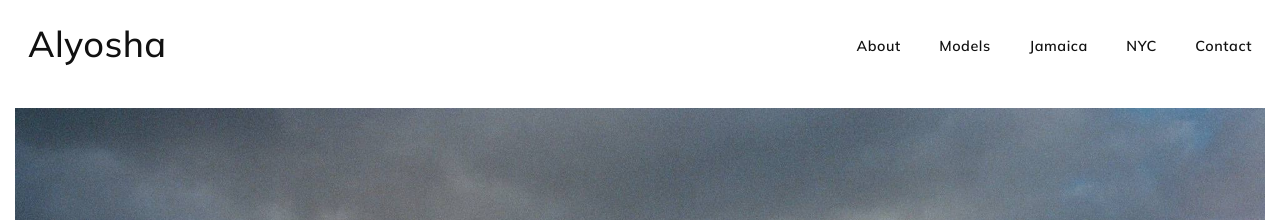
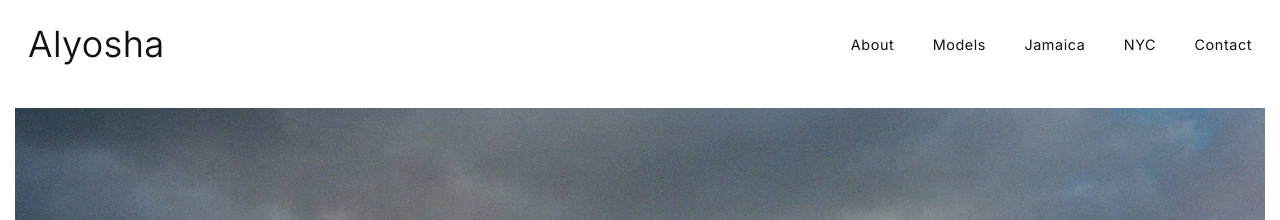
Before and after one commit to alyoshanyc/alyosha.nyc, a Jekyll site: the page built from index.md, in a window 1280 px wide and 1400 px high. Shown: the top 220 px of the window. Built offline with Jekyll 4.4.1, drawn with Linux system fonts in a browser that asks for light colours.

Commit message:
feat(ui): switch webfont from Mulish to Inter with lighter weights
Co-Authored-By: Claude Fable 5 <noreply@anthropic.com>

```diff
--- a/_includes/head.html
+++ b/_includes/head.html
@@ -22,7 +22,7 @@
 	<link rel="apple-touch-icon" href="{{ '/favicon.ico' | relative_url }}">
 	<link rel="preconnect" href="https://fonts.googleapis.com">
 	<link rel="preconnect" href="https://fonts.gstatic.com" crossorigin>
-	<link rel="stylesheet" href="https://fonts.googleapis.com/css2?family=Mulish:wght@500;600;700&display=swap">
+	<link rel="stylesheet" href="https://fonts.googleapis.com/css2?family=Inter:wght@300..700&display=swap">
 	<link rel="stylesheet" href="{{ '/assets/css/main.css' | relative_url }}">
 	<link rel="alternate" type="application/atom+xml" title="{{ site.title }}" href="{{ '/feed.xml' | relative_url }}">
 </head>
--- a/assets/css/main.css
+++ b/assets/css/main.css
@@ -14,10 +14,10 @@
 	/* Tall header band (à la davidzwirner.com): the wordmark centers in it, so
 	   this one value sets the whitespace above and below the brand. */
 	--header-h: clamp(64px, 7vw, 88px);
-	/* Mulish — free near-match for Avenir (the face David Zwirner uses), loaded
-	   as a webfont so it renders identically on every device. Falls through to
-	   system Avenir Next / Helvetica if the webfont fails. */
-	--sans: "Mulish", "Avenir Next", "Avenir", Roboto, "Helvetica Neue", Helvetica, sans-serif;
+	/* Inter — neutral UI grotesque, loaded as a webfont so it renders
+	   identically on every device. Falls through to system Avenir Next /
+	   Helvetica if the webfont fails. */
+	--sans: "Inter", "Avenir Next", "Avenir", Roboto, "Helvetica Neue", Helvetica, sans-serif;
 	--serif: var(--sans);
 }
 
@@ -65,7 +65,7 @@ a:hover { text-decoration: underline; text-underline-offset: 3px; }
 	display: flex; align-items: center; justify-content: space-between;
 }
 .site-brand {
-	font-family: var(--sans); font-weight: 500;
+	font-family: var(--sans); font-weight: 350;
 	font-size: clamp(1.75rem, 3.2vw, 2.25rem); letter-spacing: 0.01em;
 }
 .site-brand:hover { text-decoration: none; }
@@ -74,7 +74,7 @@ a:hover { text-decoration: underline; text-underline-offset: 3px; }
 	list-style: none; display: flex; gap: 2.4rem; margin: 0; padding: 0;
 }
 .site-nav a {
-	font-family: var(--sans); font-weight: 600; font-size: 0.9rem; letter-spacing: 0.04em;
+	font-family: var(--sans); font-weight: 400; font-size: 0.9rem; letter-spacing: 0.04em;
 }
 
 .nav-toggle {
@@ -233,7 +233,7 @@ a:hover { text-decoration: underline; text-underline-offset: 3px; }
 	}
 	.site-nav.is-open { opacity: 1; visibility: visible; }
 	.site-nav .menu { flex-direction: column; align-items: center; gap: 1.75rem; }
-	.site-nav a { font-size: 1.75rem; font-weight: 600; letter-spacing: .01em; }
+	.site-nav a { font-size: 1.75rem; font-weight: 400; letter-spacing: .01em; }
 	/* Hamburger morphs into an X while the menu is open. */
 	.nav-toggle[aria-expanded="true"] span:first-child { transform: translateY(3.5px) rotate(45deg); }
 	.nav-toggle[aria-expanded="true"] span:last-child { transform: translateY(-3.5px) rotate(-45deg); }
```
